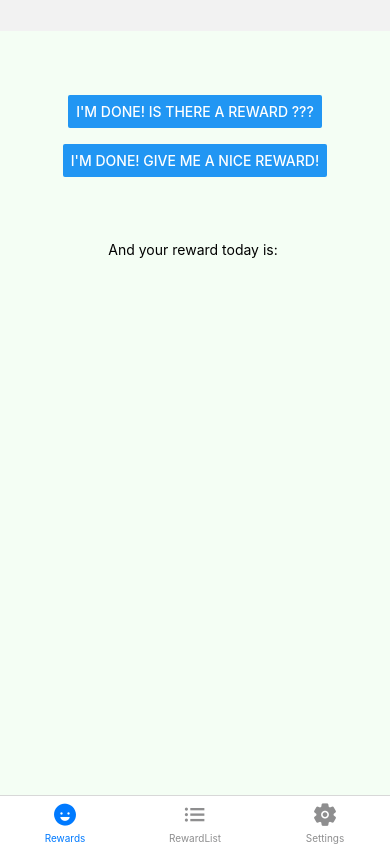
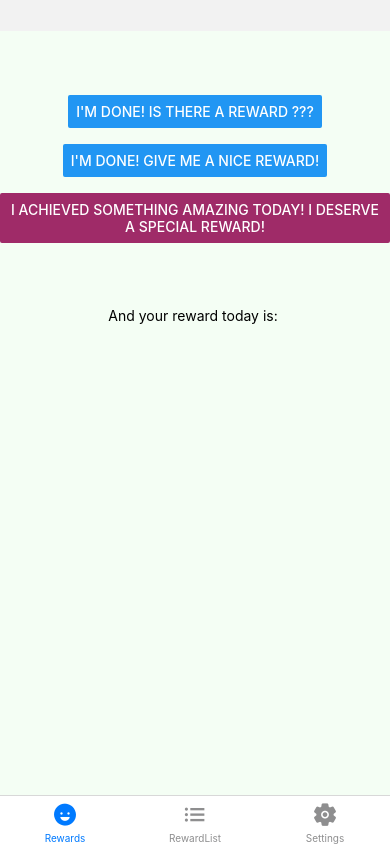
Before and after one commit to PaiviKero/Celebalooza, a React Native app: screen / in a window 390 px wide. Built offline with nearby package versions, Linux system fonts and the light colour scheme.

Commit message:
Special reward button

```diff
--- a/src/screens/reward.screen.js
+++ b/src/screens/reward.screen.js
@@ -3,11 +3,16 @@ import { Text } from "react-native";
 
 import { RewardListContext } from "../services/reward-list.context";
 
-import { RewardView, RewardItem, RewardButton } from "../styles/reward.styles";
+import {
+  RewardView,
+  RewardItem,
+  RewardButton,
+  SpecialRewardButton,
+} from "../styles/reward.styles";
 import { Spacer } from "../components/spacer-component";
 
 export const RewardScreen = () => {
-  const { getRandomReward, getRandomOrNoReward } =
+  const { getRandomReward, getRandomOrNoReward, getSpecialReward } =
     useContext(RewardListContext);
   const [reward, setReward] = useState("");
 
@@ -25,6 +30,12 @@ export const RewardScreen = () => {
           title="I'm done! Give me a Nice Reward!"
         />
       </Spacer>
+      <Spacer size="large">
+        <SpecialRewardButton
+          onPress={() => setReward(getSpecialReward())}
+          title="I achieved something amazing today! I deserve a Special Reward!"
+        />
+      </Spacer>
       <Spacer size="xxl">
         <Text>And your reward today is: </Text>
       </Spacer>
--- a/src/services/reward-list.context.js
+++ b/src/services/reward-list.context.js
@@ -143,6 +143,14 @@ export const RewardListContextProvider = ({ children }) => {
     }
   };
 
+  const getSpecial = () => {
+    if (Math.random() > 0.75) {
+      return getRandom(rewardTypes.Great);
+    } else {
+      return getRandom(rewardTypes.Special);
+    }
+  };
+
   return (
     <RewardListContext.Provider
       value={{
@@ -154,6 +162,7 @@ export const RewardListContextProvider = ({ children }) => {
         getRandomOrNoReward: getRandomOrNo,
         resetToDefault: setDefaultRewardLists,
         clearLists: clearRewardLists,
+        getSpecialReward: getSpecial,
       }}
     >
       {children}
--- a/src/styles/reward.styles.js
+++ b/src/styles/reward.styles.js
@@ -50,6 +50,10 @@ export const RewardButton = styled(Button).attrs({
   color: colors.ui.secondary,
 })``;
 
+export const SpecialRewardButton = styled(Button).attrs({
+  color: colors.ui.tertiary,
+})``;
+
 export const AddButton = styled(Button).attrs({
   color: colors.ui.secondary,
 })``;
```
